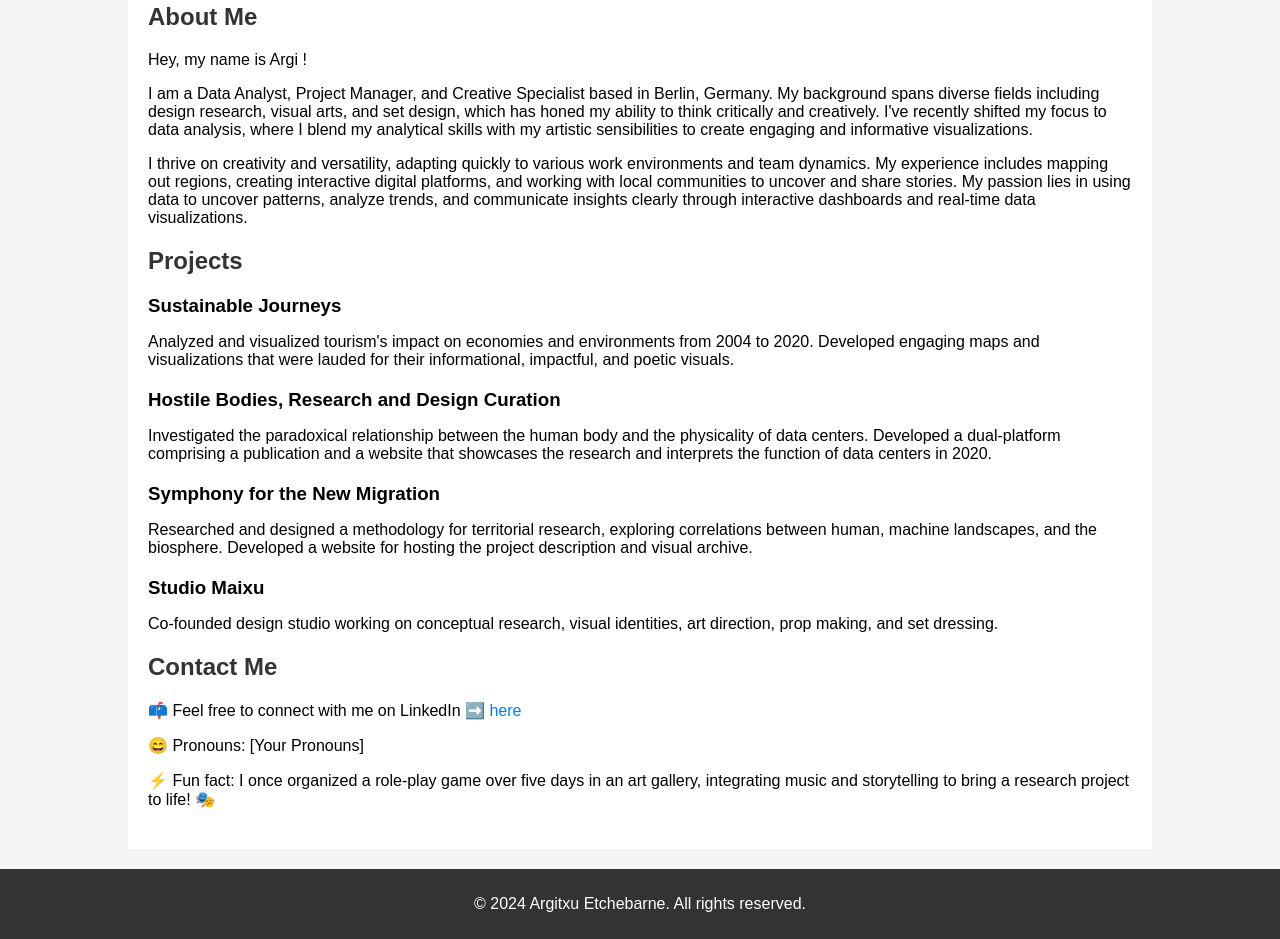
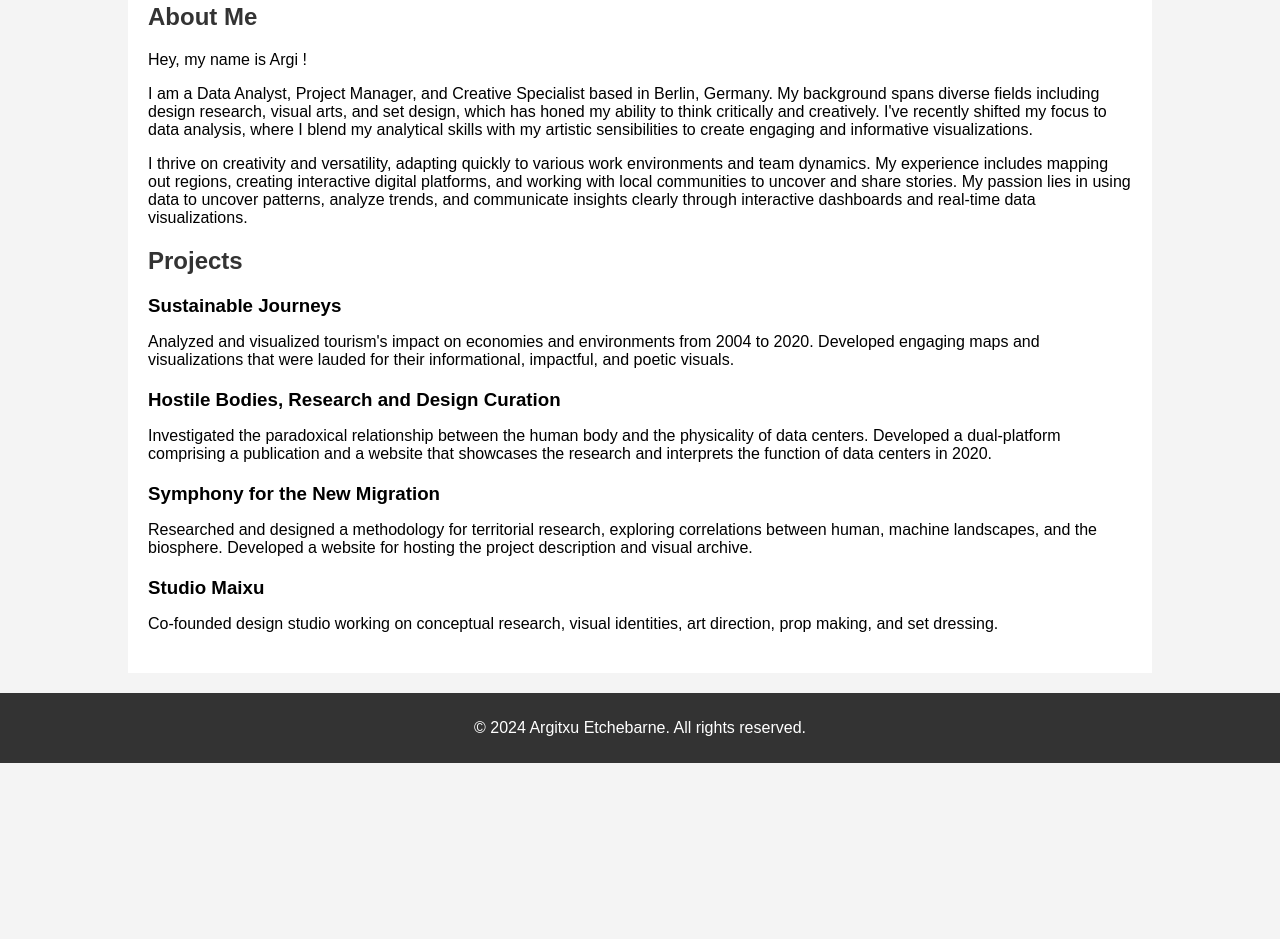
Before and after one commit to argietxe/portfolio, a plain HTML site: page index.html in a window 1280 px wide. Shown: the part 181-1120 px from the top of the page. After the commit the page ends 944 px from the top, so only its background shows below. Drawn offline with Linux system fonts and the light colour scheme.

Commit message:
index simple

```diff
--- a/index.html
+++ b/index.html
@@ -88,10 +88,6 @@
                 </div>
             </section>
             <section class="contact">
-                <h2>Contact Me</h2>
-                <p>📫 Feel free to connect with me on LinkedIn ➡️ <a href="https://www.linkedin.com/in/argitxu-etche">here</a></p>
-                <p>😄 Pronouns: [Your Pronouns]</p>
-                <p>⚡ Fun fact: I once organized a role-play game over five days in an art gallery, integrating music and storytelling to bring a research project to life! 🎭</p>
             </section>
         </div>
     </div>
```
